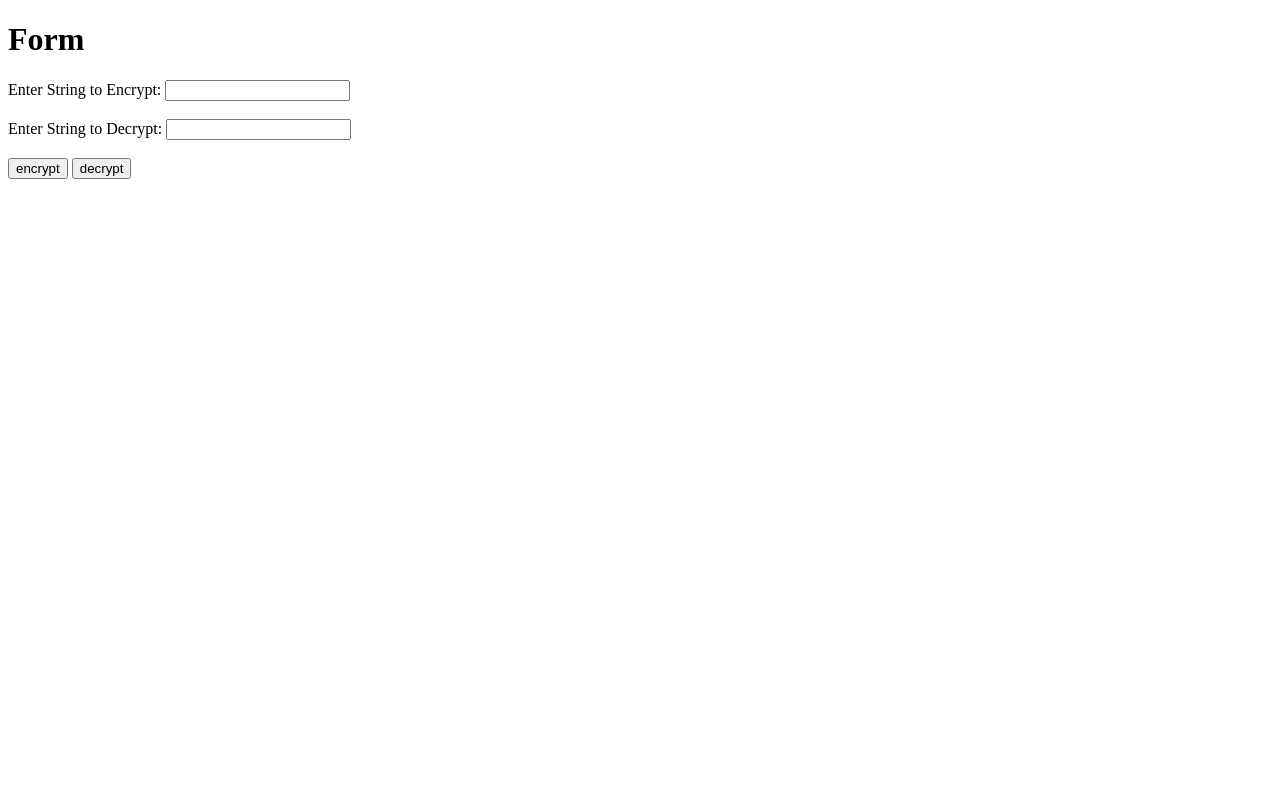
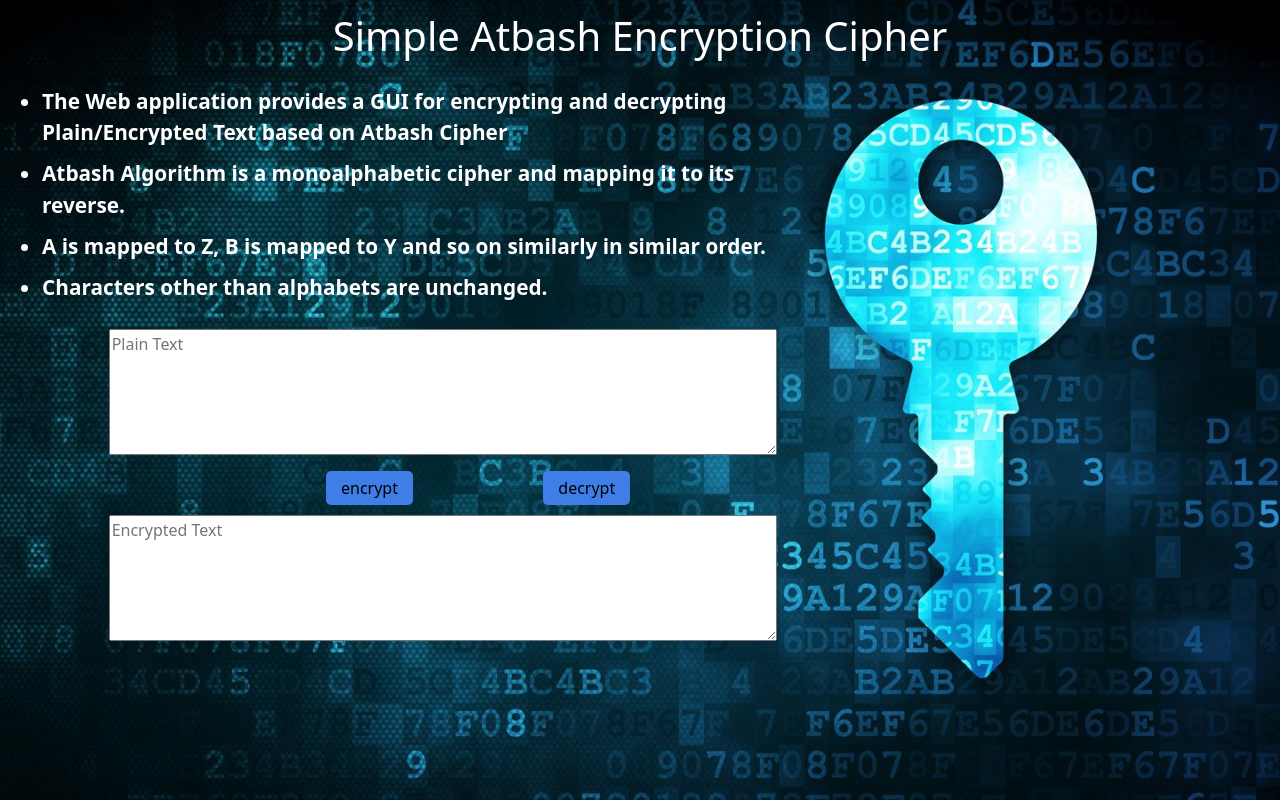
Before and after one commit to kayalanithinsai/Network-Sequrity-Simple-Encription-Website, a Django app: page / in a window 1280 px wide. Run offline with Django 4.2, Linux system fonts and the light colour scheme.

Commit message:
Front End first Commit

```diff
--- /dev/null
+++ b/mysite/simple_enc_dec/static/simple_enc_dec/css/styles.css
@@ -0,0 +1,45 @@
+{% load static %}
+
+body {
+    background: white url("images/img_1.png") no-repeat center center fixed;
+  -webkit-background-size: cover;
+  -moz-background-size: cover;
+  -o-background-size: cover;
+  background-size: cover;
+
+}
+
+.Heading {
+    text-align:center;
+    color:white;
+    border: 2px;
+    padding: 6px;
+    margin: 6px;
+}
+
+.Introduction {
+    color: white;
+    font-size: 130%;
+    width: 790px;
+    border: 2px;
+    padding: 6px;
+    margin: 4px;
+    font-weight: bold;
+}
+
+li {
+    margin: 0 0 10px 0;
+}
+
+.row {
+    margin: 10px;
+}
+
+input[type=submit] {
+    padding:5px 15px;
+    background:#3e7ee6;
+    border:0 none;
+    cursor:pointer;
+    -webkit-border-radius: 5px;
+    border-radius: 5px;
+}
--- a/mysite/simple_enc_dec/templates/simple_enc_dec/index.html
+++ b/mysite/simple_enc_dec/templates/simple_enc_dec/index.html
@@ -1,23 +1,60 @@
 <!DOCTYPE html>
 <html lang="en">
 <head>
+    {% load static %}
+    <link rel="stylesheet" type="text/css" href="{% static 'simple_enc_dec/css/styles.css' %}">
+    <!-- CSS only -->
+<link href="https://cdn.jsdelivr.net/npm/bootstrap@5.1.3/dist/css/bootstrap.min.css" rel="stylesheet" integrity="sha384-1BmE4kWBq78iYhFldvKuhfTAU6auU8tT94WrHftjDbrCEXSU1oBoqyl2QvZ6jIW3" crossorigin="anonymous">
     <meta charset="UTF-8">
     <title>Home Page</title>
 </head>
 <body>
 
-<h1> Form </h1>
+<div class="Heading">
+    <h1> Simple Atbash Encryption Cipher </h1>
+</div>
+
+<div class="Introduction">
+    <ul>
+        <li>
+            The Web application provides a GUI for encrypting and decrypting Plain/Encrypted Text based on Atbash Cipher
+        </li>
+        <li>
+            Atbash Algorithm is a monoalphabetic cipher and mapping it to its reverse.
+        </li>
+        <li>
+            A is mapped to Z, B is mapped to Y and so on similarly in similar order.
+        </li>
+        <li>
+            Characters other than alphabets are unchanged.
+        </li>
+    </ul>
+</div>
 
 <form action="" method="post">
     {% csrf_token %}
-    <label for="encrypt_str">Enter String to Encrypt: </label>
-    <input id="encrypt_str" type="text" name="encrypt_str" value="{{ encrypt_str }}">
-    <br><br>
-    <label for="decrypt_str">Enter String to Decrypt: </label>
-    <input id="decrypt_str" type="text" name="decrypt_str" value="{{ decrypt_str }}">
-    <br><br>
-    <input type="submit" name="submit_type" value="encrypt">
-    <input type="submit" name="submit_type" value="decrypt">
+    <div class="row">
+        <div class="col-md-1"></div>
+        <div class="col-md-6">
+            <textarea id="encrypt_str" name="encrypt_str" rows = "5" cols="70" placeholder="Plain Text">{{ encrypt_str }}</textarea>
+        </div>
+    </div>
+    <div class="row">
+        <div class="col-md-3"></div>
+        <div class="col-md-1">
+            <input type="submit" name="submit_type" value="encrypt">
+        </div>
+        <div class="col-md-1"></div>
+        <div class="col-md-3">
+            <input type="submit" name="submit_type" value="decrypt">
+        </div>
+    </div>
+    <div class="row">
+        <div class="col-md-1"></div>
+        <div class="col-md-6">
+            <textarea id="decrypt_str" name="decrypt_str" rows = "5" cols="70" placeholder="Encrypted Text">{{ decrypt_str }}</textarea>
+        </div>
+    </div>
 </form>
 
 </body>
```
Also changed, not shown: mysite/simple_enc_dec/static/simple_enc_dec/css/images/img.png (added), mysite/simple_enc_dec/static/simple_enc_dec/css/images/img_1.png (added).
